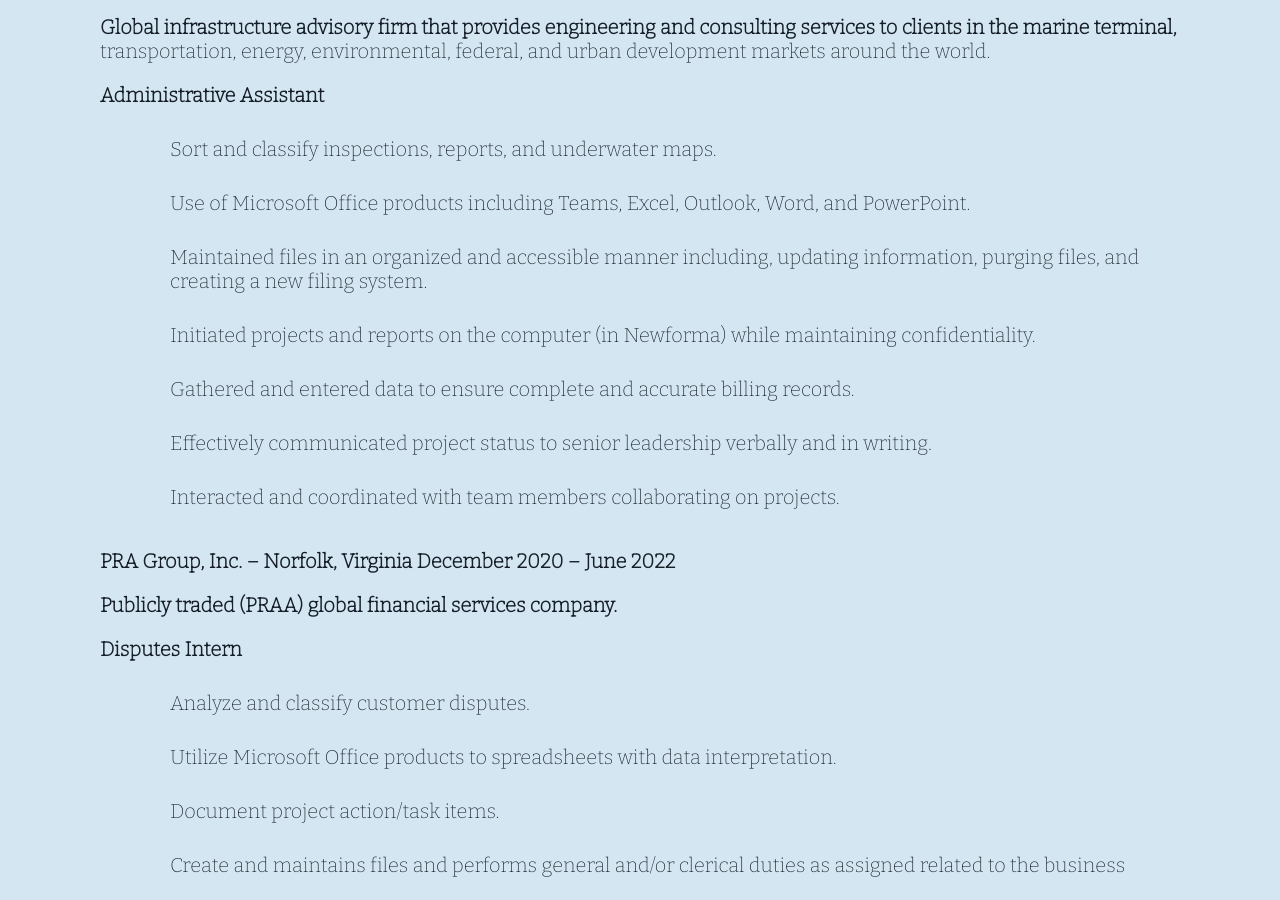
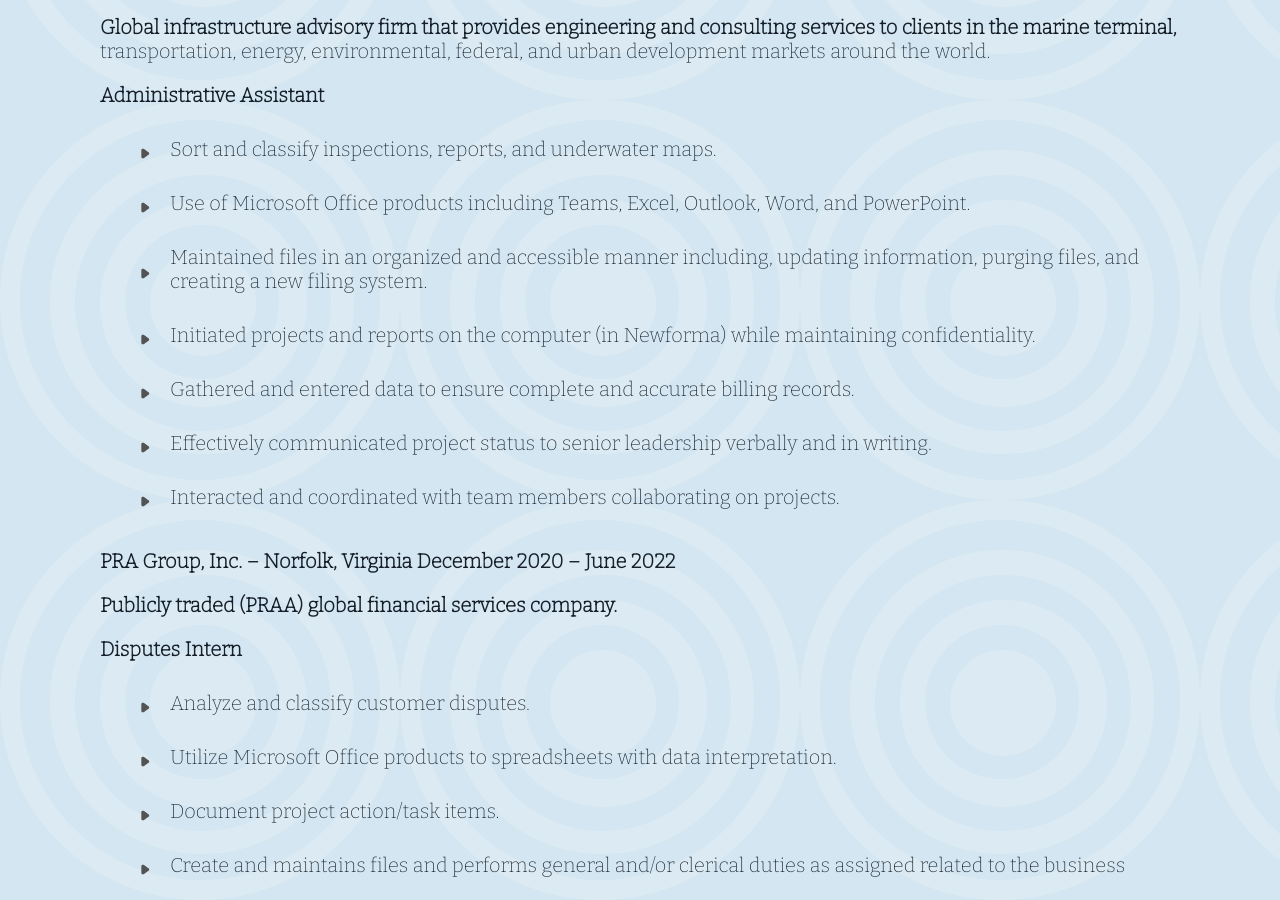
Before and after one commit to cewhite3/Resume, a plain HTML site: page index.html in a window 1280 px wide. Shown: the part 1100-2000 px from the top of the page. Drawn offline with nearby package versions, Linux system fonts and the light colour scheme; a web font is replaced by a local one.

Commit message:
Add files via upload

```diff
--- a/style.css
+++ b/style.css
@@ -7,7 +7,7 @@ body {
 	color:#17202A;
 	margin-left: 100px;
 	margin-right: 100px;
-	background-image: url("bullseye.png")
+	background-image: url("CSS/CSSIMG/bullseye.png")
 }
 
 
@@ -43,7 +43,7 @@ li {
 	margin: 0;
 	padding: 10px  30px 20px;
 	list-style: none;
-	background-image: url("bulletpoint.png");
+	background-image: url("CSS/CSSIMG/bulletpoint.png");
 	background-repeat: no-repeat;
 	background-position: left center;
 	background-size: 10px;
```
